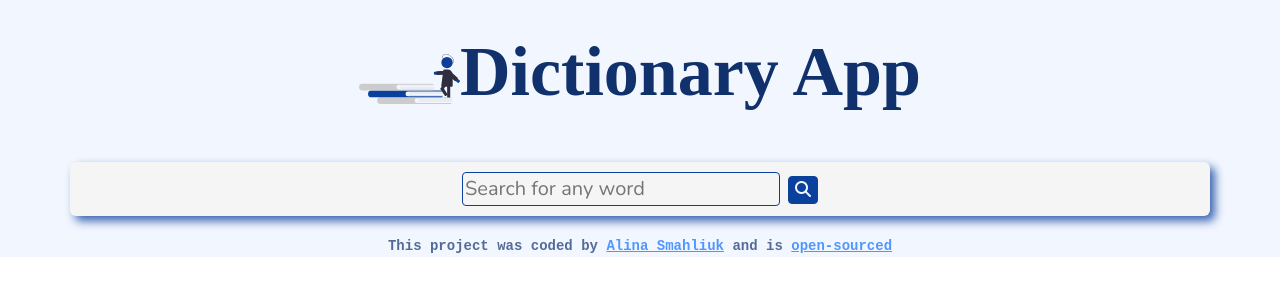
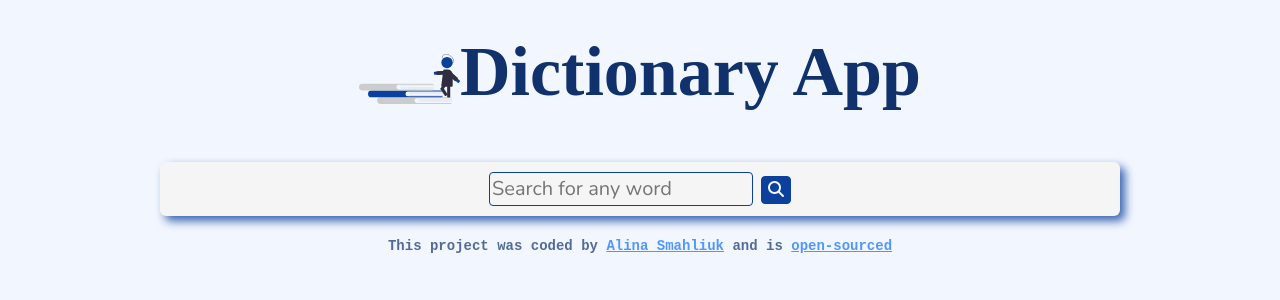
Before and after one commit to SmahliukAlina/dictionary-project, a React (Create React App) app: page / in a window 1280 px wide. Shown: the top 300 px of the page. Built offline with nearby package versions, Linux system fonts and the light colour scheme; a web font is replaced by a local one.

Commit message:
Minor css fixes

```diff
--- a/src/App.css
+++ b/src/App.css
@@ -1,6 +1,8 @@
 .App {
   color: #10316b;
   background-color: #f2f7ff;
+  max-width: 960px;
+  margin: 0 auto;
 }
 .App-header {
   padding: 30px 0;
--- a/src/index.css
+++ b/src/index.css
@@ -1,13 +1,3 @@
 body {
-  margin: 0;
-  font-family: -apple-system, BlinkMacSystemFont, 'Segoe UI', 'Roboto', 'Oxygen',
-    'Ubuntu', 'Cantarell', 'Fira Sans', 'Droid Sans', 'Helvetica Neue',
-    sans-serif;
-  -webkit-font-smoothing: antialiased;
-  -moz-osx-font-smoothing: grayscale;
+  background-color: #f2f7ff;
 }
-
-code {
-  font-family: source-code-pro, Menlo, Monaco, Consolas, 'Courier New',
-    monospace;
-}
```
